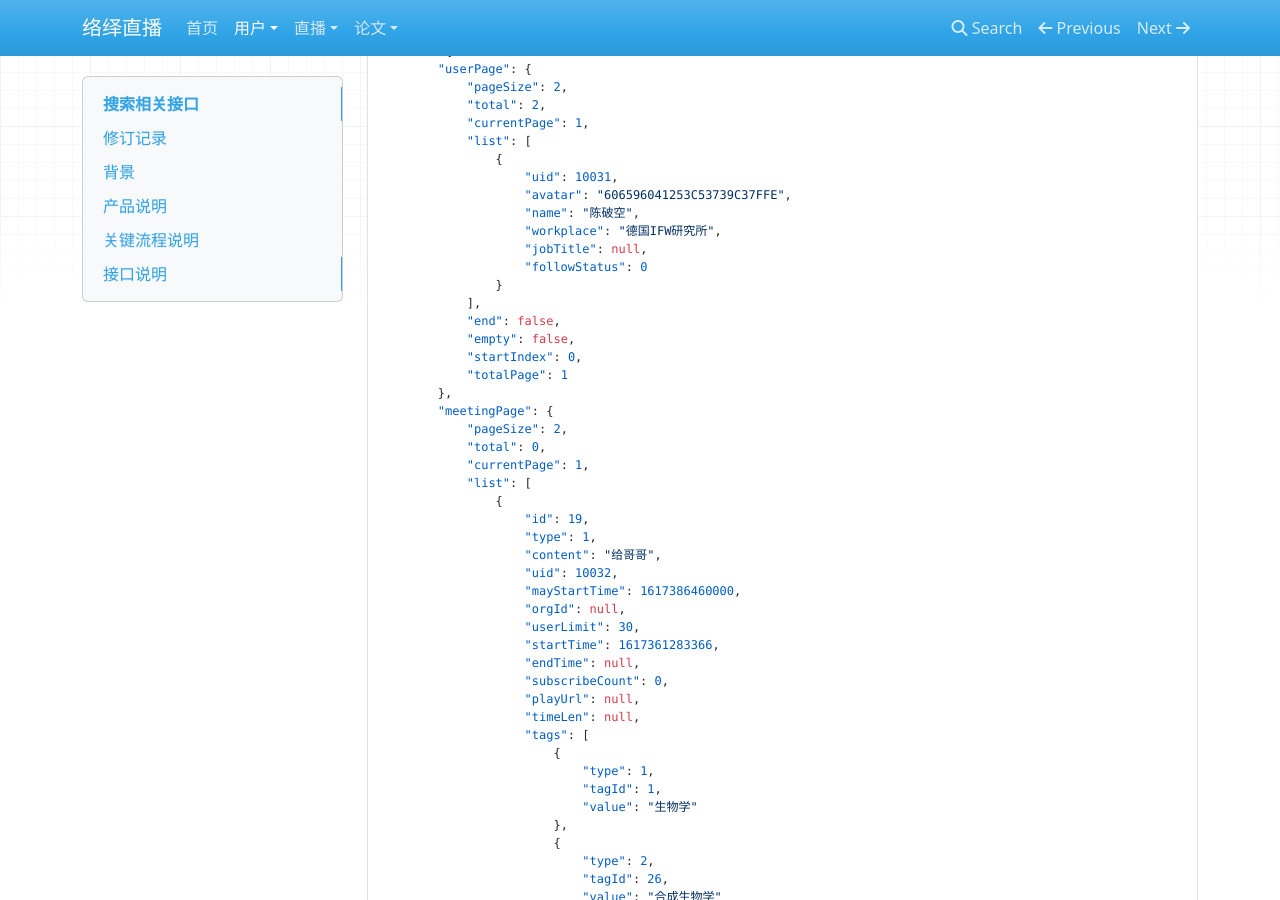
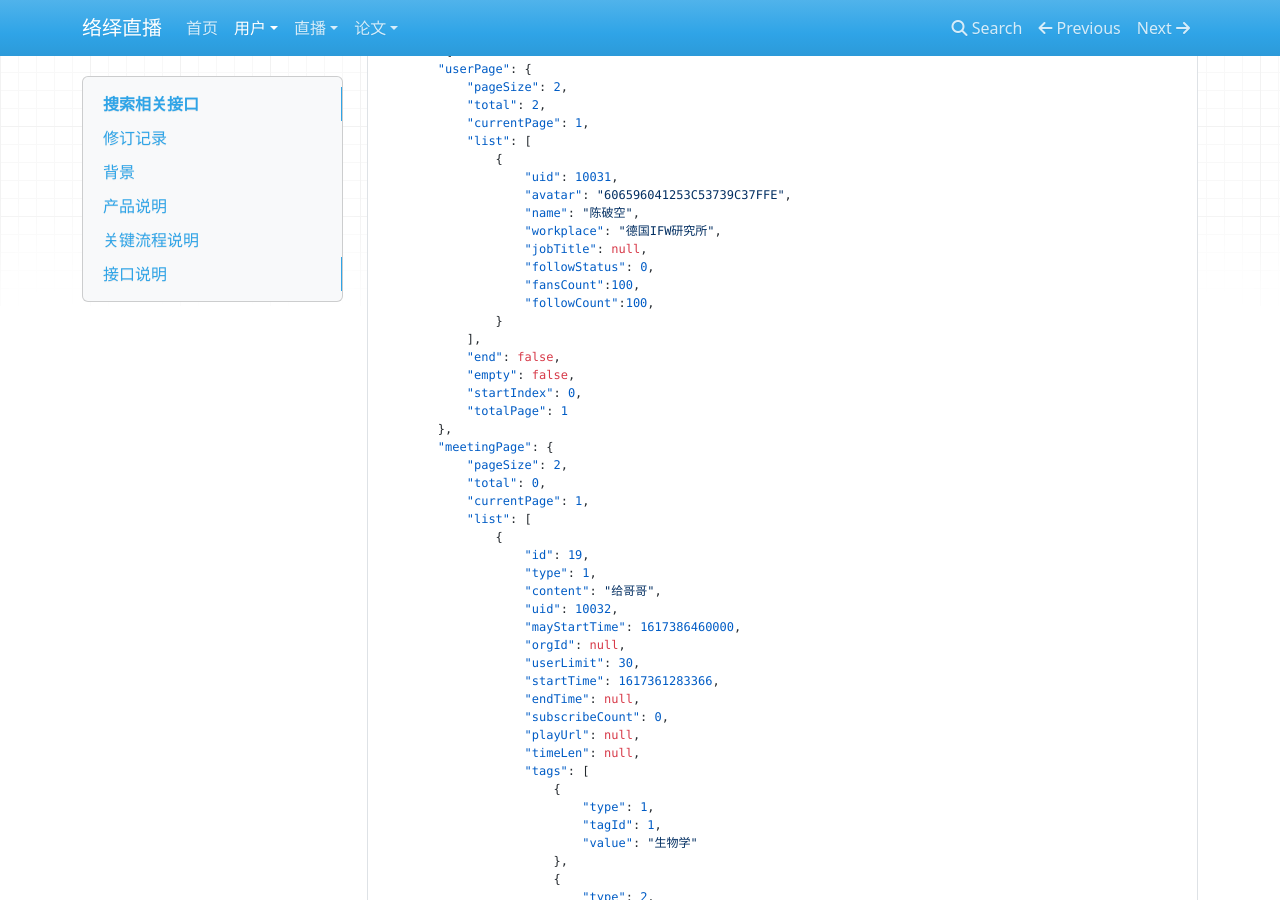
Before and after one commit to G-little/luoyi-wiki, an MkDocs documentation site: the page built from docs/luoyi/search.md, in a window 1280 px wide and 900 px high, scrolled down 2325 px. Built offline with MkDocs 1.6.1, drawn with Linux system fonts in a browser that asks for light colours; nearby versions of some CDN libraries.

Commit message:
add file

```diff
--- a/docs/luoyi/search.md
+++ b/docs/luoyi/search.md
@@ -112,7 +112,9 @@
                     "name": "陈破空",
                     "workplace": "德国IFW研究所",
                     "jobTitle": null,
-                    "followStatus": 0
+                    "followStatus": 0,
+                    "fansCount":100,
+                    "followCount":100,
                 }
             ],
             "end": false,
```
Also changed, not shown: site/index.html, 1 other file.
